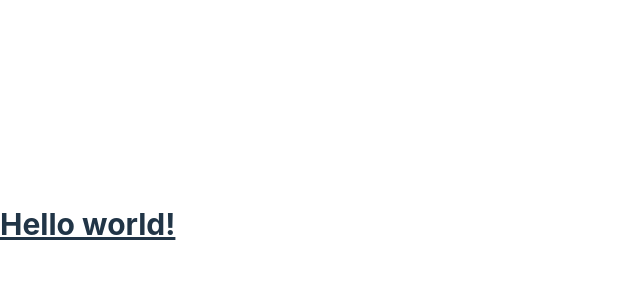
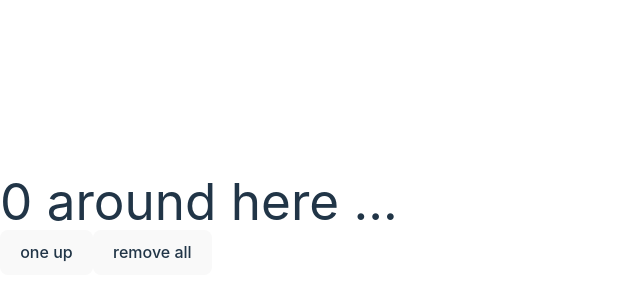
Before and after one commit to kosssshhhh/Team2, a React (Vite) app in the folder study-project/: page / in a window 1280 px wide. Shown: the part 176-476 px from the top of the page, without its empty margins (0-640 px from the left). Built offline with nearby package versions, Linux system fonts and the light colour scheme.

Commit message:
[✨|HS2-1|Feat] 프로젝트 초기세팅 ESLint, Prettier, Tailwind, zustand, react-query

```diff
--- a/study-project/package.json
+++ b/study-project/package.json
@@ -10,11 +10,14 @@
 		"preview": "vite preview"
 	},
 	"dependencies": {
+		"@tanstack/react-query": "^5.21.2",
+		"@tanstack/react-query-devtools": "^5.21.2",
 		"react": "^18.2.0",
 		"react-dom": "^18.2.0",
 		"zustand": "^4.5.1"
 	},
 	"devDependencies": {
+		"@tanstack/eslint-plugin-query": "^5.20.1",
 		"@types/react": "^18.2.55",
 		"@types/react-dom": "^18.2.19",
 		"@vitejs/plugin-react": "^4.2.1",
--- a/study-project/src/App.jsx
+++ b/study-project/src/App.jsx
@@ -1,3 +1,14 @@
+import { useBearStore } from './stores/store';
+
 export default function App() {
-	return <h1 className="text-3xl font-bold underline">Hello world!</h1>;
+	const { bears, increasePopulation, removeAllBears } = useBearStore((state) => state);
+	console.log(bears);
+	console.log(increasePopulation);
+	return (
+		<>
+			<h1>{bears} around here ... </h1>
+			<button onClick={increasePopulation}>one up</button>
+			<button onClick={removeAllBears}>remove all</button>
+		</>
+	);
 }
--- a/study-project/src/main.jsx
+++ b/study-project/src/main.jsx
@@ -2,5 +2,14 @@ import React from 'react';
 import ReactDOM from 'react-dom/client';
 import App from './App.jsx';
 import './index.css';
+import { QueryClient, QueryClientProvider } from '@tanstack/react-query';
+import { ReactQueryDevtools } from '@tanstack/react-query-devtools';
 
-ReactDOM.createRoot(document.getElementById('root')).render(<App />);
+const queryClient = new QueryClient();
+
+ReactDOM.createRoot(document.getElementById('root')).render(
+	<QueryClientProvider client={queryClient}>
+		<ReactQueryDevtools initialIsOpen={false} />
+		<App />
+	</QueryClientProvider>,
+);
--- /dev/null
+++ b/study-project/src/pages/Home/Home.jsx
@@ -0,0 +1,3 @@
+export default function Home() {
+	return <>This is Home</>;
+}
--- /dev/null
+++ b/study-project/src/stores/store.js
@@ -0,0 +1,7 @@
+import { create } from 'zustand';
+
+export const useBearStore = create((set) => ({
+	bears: 0,
+	increasePopulation: () => set((state) => ({ bears: state.bears + 1 })),
+	removeAllBears: () => set({ bears: 0 }),
+}));
```
Also changed, not shown: 1 other file (tests, documents, lock files or other folders).
